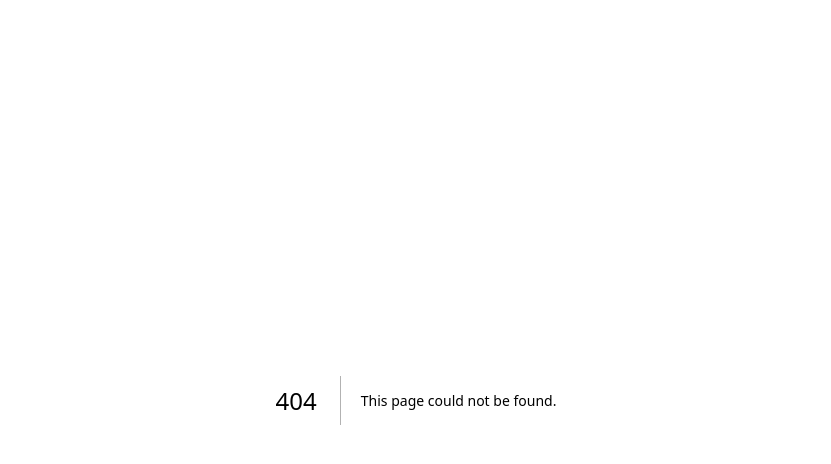
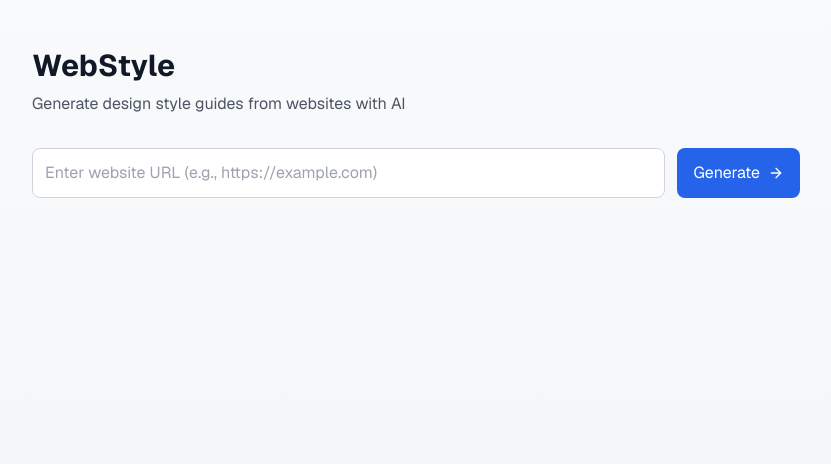
Before and after one commit to acstener/alex-christou, a Next.js app: page /webstyle in a window 1280 px wide. Before the commit this address had no page. Shown: the top 464 px of the page, without its empty margins (224-1055 px from the left). Built offline with nearby package versions, Linux system fonts and the light colour scheme.

Commit message:
phase 1 new app

```diff
--- /dev/null
+++ b/src/app/api/screenshot/route.ts
@@ -0,0 +1,27 @@
+import { NextResponse } from 'next/server';
+
+export async function POST(request: Request) {
+  const { url } = await request.json();
+
+  // Validate URL
+  if (!url) {
+    return NextResponse.json({ error: 'URL is required' }, { status: 400 });
+  }
+
+  try {
+    // For Phase 1, we'll just return a mock response
+    // This will be replaced with actual ScreenshotOne API in Phase 2
+    return NextResponse.json({
+      success: true,
+      message: 'API route working correctly',
+      url: url,
+      // In Phase 2, we'll return actual screenshot and style guide
+    });
+  } catch (error) {
+    console.error('Error:', error);
+    return NextResponse.json(
+      { error: 'Failed to process request' },
+      { status: 500 }
+    );
+  }
+}
--- /dev/null
+++ b/src/app/webstyle/page.tsx
@@ -0,0 +1,19 @@
+import WebStyleForm from '@/components/WebStyleForm';
+
+export const metadata = {
+  title: 'WebStyle - Design Style Guide Generator',
+  description: 'Generate design style guides from websites with AI',
+};
+
+export default function WebStylePage() {
+  return (
+    <main className="min-h-screen bg-gradient-to-b from-gray-50 to-gray-100 py-12 px-4">
+      <div className="max-w-3xl mx-auto">
+        <h1 className="text-3xl font-bold mb-2 text-gray-900">WebStyle</h1>
+        <p className="text-gray-600 mb-8">Generate design style guides from websites with AI</p>
+
+        <WebStyleForm />
+      </div>
+    </main>
+  );
+}
--- /dev/null
+++ b/src/components/WebStyleForm.tsx
@@ -0,0 +1,87 @@
+'use client';
+
+import { useState } from 'react';
+import { ArrowRight, Loader2 } from 'lucide-react';
+
+export default function WebStyleForm() {
+  const [url, setUrl] = useState('');
+  const [isLoading, setIsLoading] = useState(false);
+  const [response, setResponse] = useState<any>(null);
+  const [error, setError] = useState<string | null>(null);
+
+  const handleSubmit = async (e: React.FormEvent) => {
+    e.preventDefault();
+    setIsLoading(true);
+    setError(null);
+
+    try {
+      const response = await fetch('/api/screenshot', {
+        method: 'POST',
+        headers: {
+          'Content-Type': 'application/json',
+        },
+        body: JSON.stringify({ url }),
+      });
+
+      if (!response.ok) {
+        const errorData = await response.json();
+        throw new Error(errorData.error || 'Failed to process website');
+      }
+
+      const data = await response.json();
+      setResponse(data);
+    } catch (err) {
+      setError(err instanceof Error ? err.message : 'An unexpected error occurred');
+    } finally {
+      setIsLoading(false);
+    }
+  };
+
+  return (
+    <div className="w-full max-w-3xl mx-auto">
+      <form onSubmit={handleSubmit} className="mb-6">
+        <div className="flex flex-col sm:flex-row gap-3">
+          <input
+            type="url"
+            value={url}
+            onChange={(e) => setUrl(e.target.value)}
+            placeholder="Enter website URL (e.g., https://example.com)"
+            className="flex-1 p-3 border border-gray-300 rounded-lg focus:ring-2 focus:ring-blue-500 focus:outline-none text-gray-800"
+            required
+          />
+          <button
+            type="submit"
+            disabled={isLoading}
+            className="bg-blue-600 hover:bg-blue-700 text-white px-4 py-3 rounded-lg flex items-center justify-center gap-2 disabled:opacity-50 transition-colors"
+          >
+            {isLoading ? (
+              <>
+                <Loader2 className="animate-spin h-4 w-4" />
+                Processing...
+              </>
+            ) : (
+              <>
+                Generate <ArrowRight className="h-4 w-4" />
+              </>
+            )}
+          </button>
+        </div>
+      </form>
+
+      {error && (
+        <div className="bg-red-50 border border-red-200 text-red-700 p-4 rounded-lg mb-6">
+          {error}
+        </div>
+      )}
+
+      {response && (
+        <div className="bg-gray-50 border border-gray-200 rounded-lg p-6">
+          <h3 className="text-lg font-medium mb-2">API Response (Phase 1 Debug)</h3>
+          <pre className="bg-white border border-gray-300 rounded-lg p-4 overflow-x-auto text-sm">
+            {JSON.stringify(response, null, 2)}
+          </pre>
+        </div>
+      )}
+    </div>
+  );
+}
```
Also changed, not shown: 2 other files (tests, documents, lock files or other folders).
